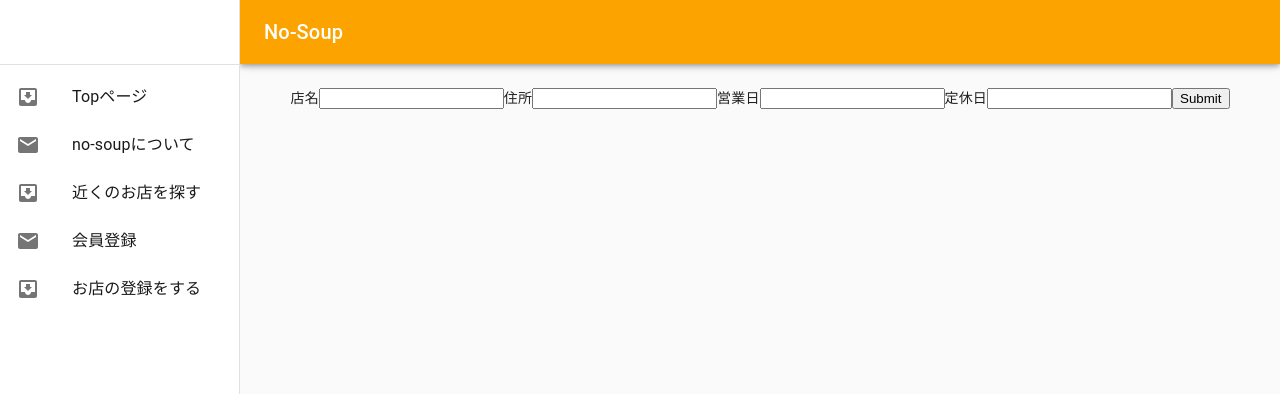
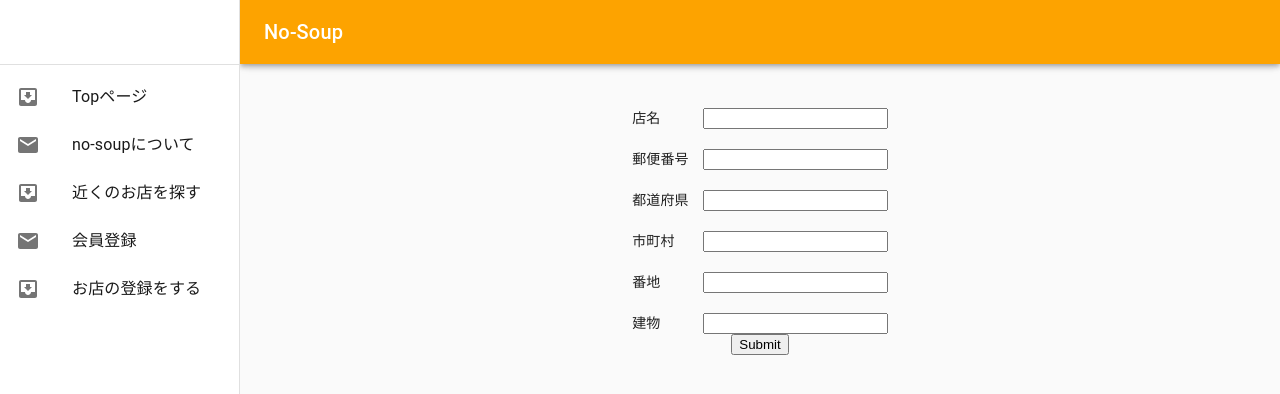
Before and after one commit to kaoru-kk/no-soup, a React (Create React App) app in the folder frontend/: page /shops/new in a window 1280 px wide. Shown: the top 394 px of the page. Built offline with nearby package versions, Linux system fonts and the light colour scheme.

Commit message:
入力フォームの完成

```diff
--- a/frontend/package.json
+++ b/frontend/package.json
@@ -11,6 +11,7 @@
     "axios": "^0.19.2",
     "react": "^16.13.1",
     "react-dom": "^16.13.1",
+    "react-hook-form": "^5.7.2",
     "react-router-dom": "^5.2.0",
     "react-scripts": "3.4.1"
   },
--- a/frontend/src/Shop/NewShop/NewShopComponent.jsx
+++ b/frontend/src/Shop/NewShop/NewShopComponent.jsx
@@ -1,13 +1,22 @@
 import React from "react";
+import { useForm } from "react-hook-form";
 import axios from "axios";
 
 
 
 const NewShopComponent = () => {
-    const submit = () => {
-
+    const { register, handleSubmit, watch, errors } = useForm();
+    const onSubmit = data => {
         const qs = require("qs");
-        axios.post("http://localhost:3001/shops",qs.stringify({shop: {shop_name: "aaaaaaa"}}))
+        const params = qs.stringify({shop: {
+                                            shop_name: data.shopName,
+                                            address_number: data.AddressNumber,
+                                            prefecture: data.prefecture,
+                                            city: data.city,
+                                            block: data.block,
+                                            building: data.building
+                                        }})
+        axios.post("http://localhost:3001/shops",params)
 
         .then(response => {
             const data = response.data;
@@ -17,18 +26,31 @@ const NewShopComponent = () => {
             console.log(data);
         })
     }
+
     return (
-        <div>
-            店名<input type="text"></input>
-            住所<input type="text"></input>
-            営業日<input type="text"></input>
-            定休日<input type="text"></input>
+        <>
+            <form onSubmit={handleSubmit(onSubmit)}>
+                {errors.shopName && "店名の入力は必須です。"}<br />
+                店名　　　<input type="text" name="shopName" ref={register({ required: true })} /><br />
 
-            <input
-            type="submit"
-            onClick={() => submit()}
-            ></input>
-        </div>
+                {errors.AddressNumber && "郵便番号の入力は必須です。"}<br />
+                郵便番号　<input type="text" name="AddressNumber" ref={register({ required: true })} /><br />
+
+                {errors.prefecture && "都道府県の入力は必須です。"}<br />
+                都道府県　<input type="text"name="prefecture" ref={register({ required: true })} /><br />
+
+                {errors.city && "市町村の入力は必須です。"}<br />
+                市町村　　<input type="text" name="city" ref={register({ required: true })} /><br />
+
+                {errors.block && "番地の入力は必須です。"}<br />
+                番地　　　<input type="text" name="block" ref={register({ required: true })} /><br />
+
+                <br />
+                建物　　　<input type="text" name="building" ref={register({ required: true })} /><br />
+
+                <input type="submit"/>
+            </form>
+        </>
     )
 }
 
```
Also changed, not shown: 1 other file (tests, documents, lock files or other folders).
